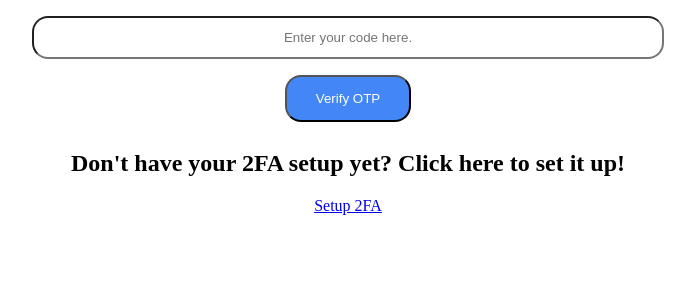
After one commit to JakubKacerek/STIN-bank, a Django app: page /verify_otp/ in a window 1280 px wide. The commit adds this page. Shown: the top 300 px of the page, without its empty margins (292-987 px from the left). Run offline with Django 4.2, Linux system fonts and the light colour scheme; the visitor is signed in with stand-in values (Sample User, id 1).

Commit message:
2FA pro useraccounty

```diff
--- a/bank/admin.py
+++ b/bank/admin.py
@@ -17,7 +17,7 @@ class CurrencyRateAdmin(admin.ModelAdmin):
 
 @admin.register(UserAccount)
 class UserAccountAdmin(admin.ModelAdmin):
-    list_display = ('user', 'bank_accounts_summary', 'primary_bank_account')
+    list_display = ('user', 'otp_enabled', 'bank_accounts_summary', 'primary_bank_account')
 
 
 @admin.register(Transaction)
--- a/bank/models.py
+++ b/bank/models.py
@@ -13,6 +13,8 @@ class CurrencyRate(models.Model):
 
 class UserAccount(models.Model):
     user = models.OneToOneField(User, on_delete=models.CASCADE)
+    secret_key = models.CharField(max_length=50, null=True, blank=True)
+    otp_enabled = models.BooleanField(default=False)
     primary_bank_account = models.ForeignKey('BankAccount', on_delete=models.SET_NULL, null=True, blank=True,
                                              related_name='primary_account_of')
 
--- a/bank/urls.py
+++ b/bank/urls.py
@@ -1,14 +1,17 @@
 from django.urls import path, include
-from .views import HomeView, ChangePrimaryBankAccountView
+from .views import HomeView, CustomLoginView
 from . import views
 
 app_name = 'bank'
 
 urlpatterns = [
+    path('login/', CustomLoginView.as_view(), name='login'),
     path('', HomeView.as_view(), name='dashboard'),
     path('change_primary_bank_account/', views.ChangePrimaryBankAccountView.as_view(),
          name='change_primary_bank_account'),
     path('transaction/', views.TransactionView.as_view(), name='transaction'),
     path('withdraw/', views.WithdrawalView.as_view(), name='withdraw'),
     path('recharge/', views.RechargeView.as_view(), name='recharge'),
+    path('setup_otp/', views.setup_otp, name='setup_otp'),
+    path('verify_otp/', views.verify_otp, name='verify_otp'),
 ]
--- a/bank/views.py
+++ b/bank/views.py
@@ -1,17 +1,29 @@
 from decimal import Decimal
 
 from django.contrib import messages
+from django.contrib.auth import authenticate
 from django.contrib.auth.mixins import LoginRequiredMixin
 from django.core.exceptions import ObjectDoesNotExist
 from django.http import HttpResponseRedirect
 from django.urls import reverse
 from django.views import View
 from django.views.generic import TemplateView
+import pyotp
+from django_otp import login
+from django_otp.views import LoginView
+from pyotp import TOTP
+from sympy.parsing.sympy_parser import null
 
 from bank.forms import ChangePrimaryBankAccountForm, TransactionForm, WithdrawalForm, RechargeForm
 from bank.models import BankAccount, UserAccount, TypeOfTransaction, Transaction, CurrencyRate
 from bank.utils.cnbCurrencies import getRates, saveRates
 from django.http import JsonResponse
+
+from django.shortcuts import render, redirect
+from django.contrib.auth.decorators import login_required
+import qrcode
+import io
+import base64
 
 
 def get_recent_transactions(user_account, num_transactions=10):
@@ -31,9 +43,15 @@ class HomeView(LoginRequiredMixin, TemplateView):
         context = super().get_context_data(**kwargs)
         user_account = UserAccount.objects.get(user=self.request.user)
         target_accounts = BankAccount.objects.exclude(user_account=user_account)
+
+        # Generate a secret key if the user doesn't have one yet
+        if not user_account.secret_key:
+            user_account.secret_key = pyotp.random_base32()
+            user_account.save()
+
         context['form_tr'] = TransactionForm(target_accounts=target_accounts)
         context['form_withdrawal'] = WithdrawalForm()
-        context['form_recharge'] = RechargeForm()  # Add this line
+        context['form_recharge'] = RechargeForm()
         bank_accounts = BankAccount.objects.filter(user_account__user=self.request.user)
 
         if bank_accounts.exists():
@@ -53,7 +71,6 @@ class HomeView(LoginRequiredMixin, TemplateView):
         context['rates'] = getRates()
         saveRates()
 
-        # Add this line
         context['transactions'] = get_recent_transactions(user_account)
 
         return context
@@ -168,3 +185,59 @@ class RechargeView(LoginRequiredMixin, View):
             return JsonResponse({"success": "Recharge successful."})
         else:
             return JsonResponse({"error": "Failed to complete the recharge. Please try again."})
+
+
+class CustomLoginView(LoginView):
+    def form_valid(self, form):
+        """If the form is valid, redirect to the supplied URL."""
+        username = form.cleaned_data.get('username')
+        password = form.cleaned_data.get('password')
+        user = authenticate(self.request, username=username, password=password)
+
+        if user is not None:
+            if user.useraccount.secret_key is null:
+                return self.form_valid(form)
+            else:
+                login(self.request, user)
+                return redirect('bank:verify_otp')
+        else:
+            return self.form_invalid(form)
+
+
+@login_required
+def setup_otp(request):
+    # Generate provisioning URI for use with the OTP authenticator app:
+    otp_auth_url = pyotp.totp.TOTP(request.user.useraccount.secret_key).provisioning_uri(
+        name=request.user.email,  # user email
+        issuer_name='YourAppName'  # your app name
+    )
+
+    # Generate QR code
+    qr_img = qrcode.make(otp_auth_url)
+    img = io.BytesIO()
+
+    # Save the qr_img (which is already a PIL Image object) directly as PNG
+    qr_img.save(img, 'PNG')
+
+    img.seek(0)
+    img_b64 = base64.b64encode(img.read()).decode()
+
+    context = {'qr_code': img_b64}
+
+    return render(request, 'registration/setup_otp.html', context)
+
+
+@login_required
+def verify_otp(request):
+    if request.method == 'POST':
+        otp_attempt = request.POST.get('otp')  # get OTP from user input
+        otp = TOTP(request.user.useraccount.secret_key)
+
+        if otp.verify(otp_attempt):
+            messages.success(request, 'OTP verification successful.')
+            return redirect('bank:dashboard')  # redirect to dashboard after successful verification
+        else:
+            messages.error(request, 'OTP verification failed.')
+            return redirect('accounts:login')
+
+    return render(request, 'registration/verify_otp.html')
--- a/templates/registration/login.html
+++ b/templates/registration/login.html
@@ -51,6 +51,8 @@
     </form>
     <p style="margin: 0;">Don't have our account yet?</p>
       <a href="#" style="text-decoration: underline blue; cursor: pointer;">Click here to register!</a>
+    <p style="margin: 0;">Forgot your password?</p>
+      <a href="#" style="text-decoration: underline blue; cursor: pointer;">Click here to reset!</a>
   </div>
 </div>
 </body>
--- /dev/null
+++ b/templates/registration/verify_otp.html
@@ -0,0 +1,43 @@
+<!DOCTYPE html>
+<html lang="en">
+<head>
+    <meta charset="UTF-8">
+    <title>Document</title>
+    <style>
+        div{
+            margin: 0 auto;
+            width: 50%;
+            text-align: center;
+            justify-content: center;
+    }
+        .inputField {
+            width: 100%;
+            padding: 12px 20px;
+            margin: 8px 0;
+            box-sizing: border-box;
+            text-align: center;
+            border-radius: 16px;
+        }
+        .submitButton {
+            width: 20%;
+            background-color: #4287f5;
+            color: white;
+            padding: 14px 20px;
+            margin: 8px 0;
+            border-radius: 16px;
+            cursor: pointer;
+        }
+    </style>
+</head>
+<body>
+<div>
+    <form method="post">
+        {% csrf_token %}
+        <input class="inputField" type="text" name="otp" placeholder="Enter your code here."><br>
+        <input class="submitButton" type="submit" value="Verify OTP">
+    </form>
+    <h2>Don't have your 2FA setup yet? Click here to set it up!</h2>
+    <a href="{% url 'bank:setup_otp' %}">Setup 2FA</a>
+</div>
+</body>
+</html>
```
Also changed, not shown: Banking/settings.py (+9 -2 lines), templates/baseTemplate.html (+8 -5 lines), templates/registration/setup_otp.html (added, +32 -0 lines), bank/migrations/0012_useraccount_secret_key.py (added), bank/migrations/0013_useraccount_otp_enabled.py (added).
